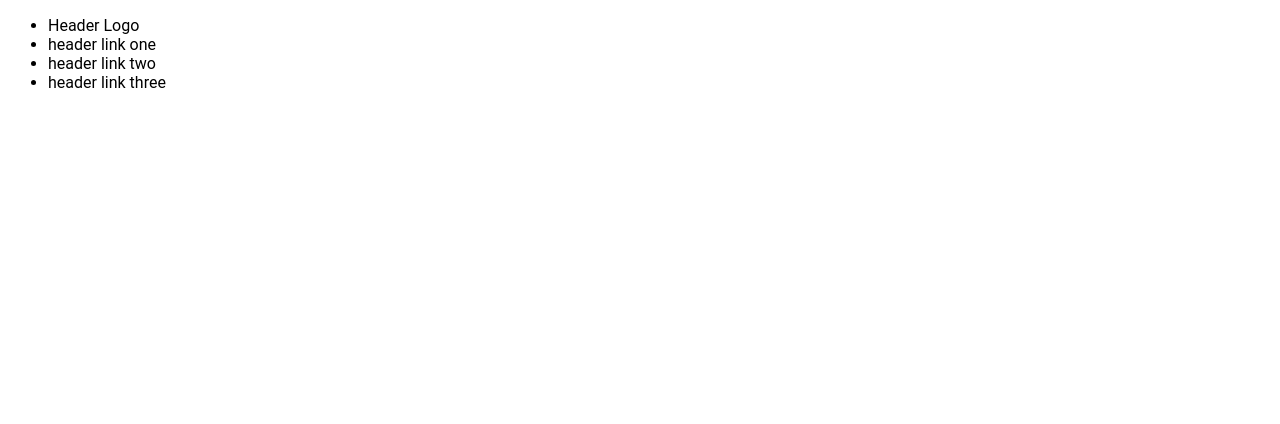
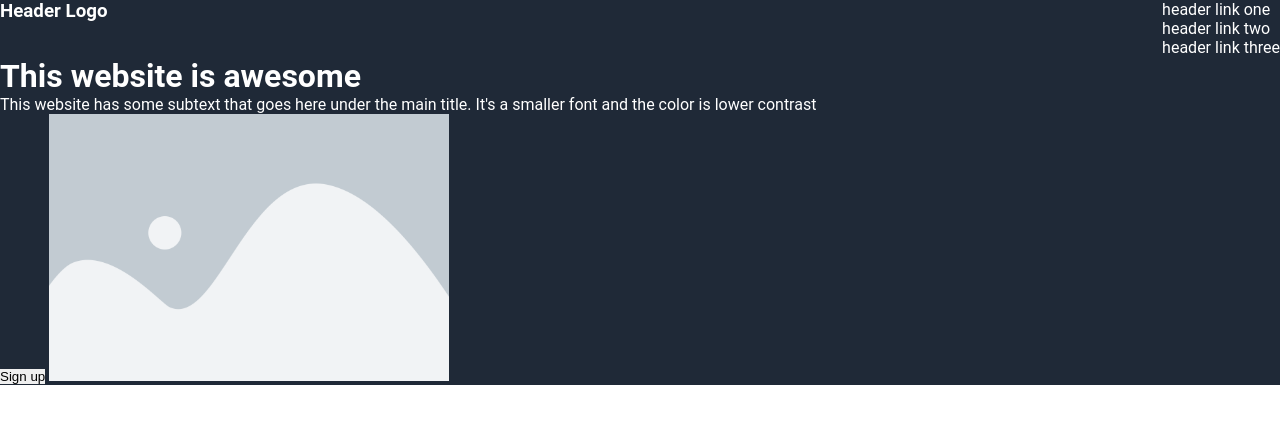
Before and after one commit to dannymckinnon/landing-page, a plain HTML site: page index.html in a window 1280 px wide. Drawn offline with Linux system fonts and the light colour scheme.

Commit message:
Layout top of page

```diff
--- a/index.html
+++ b/index.html
@@ -2,17 +2,29 @@
 <html lang="en">
 <head>
   <meta charset="utf-8">
-  <link rel="stylesheet" href="style.css">
+  <link rel="stylesheet" href="./style.css">
   <title>Landing Page</title>
 </head>
 <body>
-  <header>
-    <ul>
-      <li>Header Logo</li>
-      <li>header link one</li>
-      <li>header link two</li>
-      <li>header link three</li>
-    </ul>
-  </header>
+  <div class="hero">
+    <div class="header">
+        <h3>Header Logo</h3>
+        <ul>
+          <li>header link one</li>
+          <li>header link two</li>
+          <li>header link three</li>
+        </ul>
+    </div>
+    <div>
+      <div>
+        <h1>This website is awesome</h1>
+        <p>This website has some subtext that goes here under the main title.
+          It's a smaller font and the color is lower contrast
+        </p>
+        <button>Sign up</button>
+        <img width="400" src="./placeholder.png" alt="Placeholder image">
+      </div>
+    </div>
+  </div>
 </body>
 </html>
--- a/style.css
+++ b/style.css
@@ -1,3 +1,24 @@
+* {
+  margin: 0px;
+  padding: 0px;
+  outline: none;
+  border: 0px;
+}
+
 body {
   font-family: roboto, sans-serif;
 }
+
+.hero {
+  background-color: #1F2937;
+  color: white;
+}
+
+.header {
+  display: flex;
+  justify-content: space-between;
+}
+
+.header li {
+  list-style-type: none;
+}
```
Also changed, not shown: placeholder.png (added).
